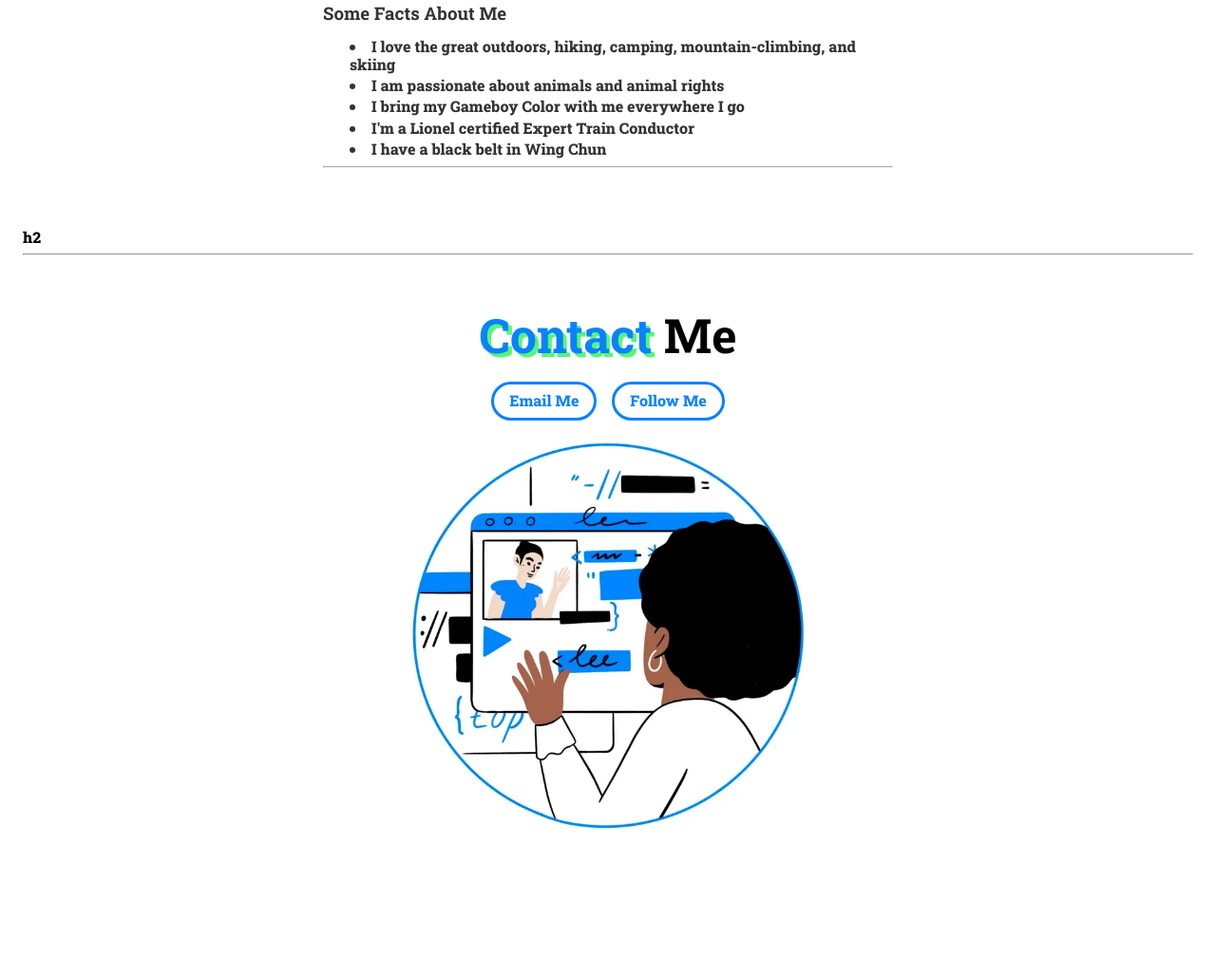
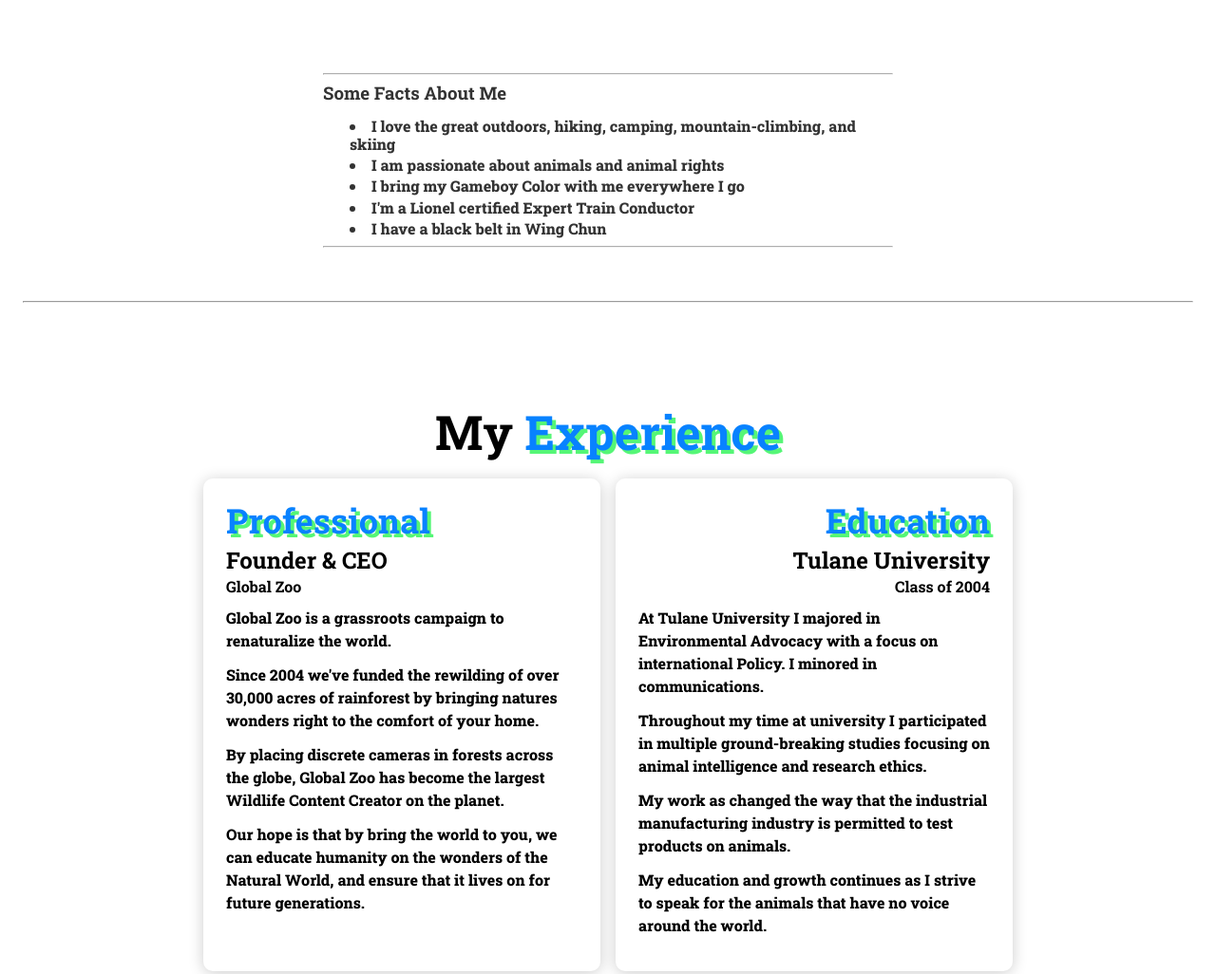
Before and after one commit to McCambley/team-upstream-landing-page, a plain HTML site: page index.html in a window 1280 px wide. Shown: the part 2264-3290 px from the top of the page at 95% size. Before the commit the page ends 3189 px from the top, so only its background shows below. Drawn offline with Linux system fonts and the light colour scheme.

Commit message:
Dev: experience section done

```diff
--- a/blocks/about/about.css
+++ b/blocks/about/about.css
@@ -3,6 +3,7 @@
   flex-direction: column;
   min-height: 100vh;
   padding: 32px;
+  padding-top: 100px;
 }
 
 .about__title {
@@ -10,7 +11,7 @@
   width: 700px;
   text-align: left;
   margin: 0 auto;
-  margin-bottom: 16px;
+  margin-bottom: 32px;
 }
 
 .about__paragraph {
--- /dev/null
+++ b/blocks/experience/experience.css
@@ -0,0 +1,69 @@
+.experience {
+  display: flex;
+  flex-direction: column;
+  justify-content: center;
+  align-items: center;
+  min-height: 50vh;
+  padding: 48px;
+  padding-top: 100px;
+}
+
+.experience__title {
+  font-size: 50px;
+  /* width: 700px;
+  text-align: left;
+  margin: 0 auto; */
+  margin: 0;
+  margin-bottom: 20px;
+  box-sizing: border-box;
+}
+
+.experience__card-container {
+  display: grid;
+  grid-template-columns: 1fr 1fr;
+  gap: 16px;
+  width: 75%;
+  max-width: 860px;
+}
+
+.experience__card {
+  border-radius: 10px;
+  box-shadow: var(--box-shadow);
+  padding: 24px;
+  display: flex;
+  flex-direction: column;
+  justify-content: flex-start;
+  align-items: flex-start;
+}
+
+.experience__card_right {
+  align-items: flex-end;
+}
+.experience__card-title {
+  font-size: 36px;
+  margin: 0;
+  margin-bottom: 8px;
+}
+
+.experience__location {
+  font-size: 24px;
+  margin: 0;
+  margin-bottom: 4px;
+}
+
+.experience__role {
+  font-size: 16px;
+  margin: 0;
+  margin-bottom: 12px;
+}
+
+.experience__paragraph {
+  font-size: 16px;
+  line-height: 24px;
+  margin: 0;
+  margin-bottom: 12px;
+}
+
+.experience__paragraph:last-child {
+  margin-bottom: 0;
+}
--- a/index.css
+++ b/index.css
@@ -7,6 +7,7 @@
 @import url(./blocks/lead/lead.css);
 @import url(./blocks/about/about.css);
 @import url(./blocks/contact/contact.css);
+@import url(./blocks/experience/experience.css);
 @import url(./blocks/accent/accent.css);
 
 /* Google fonts imports because so easy */
--- a/index.html
+++ b/index.html
@@ -90,9 +90,30 @@
           <hr>
         </div>
       </section>
-
+<hr>
       <section class="experience" id="experience">
-        h2
+        <h2 class="experience__title">My <span class="accent">Experience</span></h2>
+        <div class="experience__card-container">
+          <div class="experience__card">
+            <h3 class="experience__card-title accent">Professional</h3>
+            <h4 class="experience__location">Founder & CEO</h4>
+            <h5 class="experience__role">Global Zoo</h5>
+            <p class="experience__paragraph">Global Zoo is a grassroots campaign to renaturalize the world.</p>
+            <p class="experience__paragraph">Since 2004 we've funded the rewilding of over 30,000 acres of rainforest by bringing natures wonders right to the comfort of your home.</p>
+            <p class="experience__paragraph">By placing discrete cameras in forests across the globe, Global Zoo has become the largest Wildlife Content Creator on the planet.</p>
+            <p class="experience__paragraph">Our hope is that by bring the world to you, we can educate humanity on the wonders of the Natural World, and ensure that it lives on for future generations.</p>
+          </div>
+          <div class="experience__card experience__card_right">
+            <h3 class="experience__card-title accent">Education</h3>
+            <h4 class="experience__location">Tulane University</h4>
+            <h5 class="experience__role">Class of 2004</h5>
+            <p class="experience__paragraph">At Tulane University I majored in Environmental Advocacy with a focus on international Policy. I minored in communications.</p>
+            <p class="experience__paragraph">Throughout my time at university I participated in multiple ground-breaking studies focusing on animal intelligence and research ethics.</p>
+            <p class="experience__paragraph">My work as changed the way that the industrial manufacturing industry is permitted to test products on animals.</p>
+            <p class="experience__paragraph">My education and growth continues as I strive to speak for the animals that have no voice around the world.</p>
+            <p class="experience__paragraph"></p>
+          </div>
+        </div>
       </section>
       <section class="app" id="app"></section>
       <hr>
```
